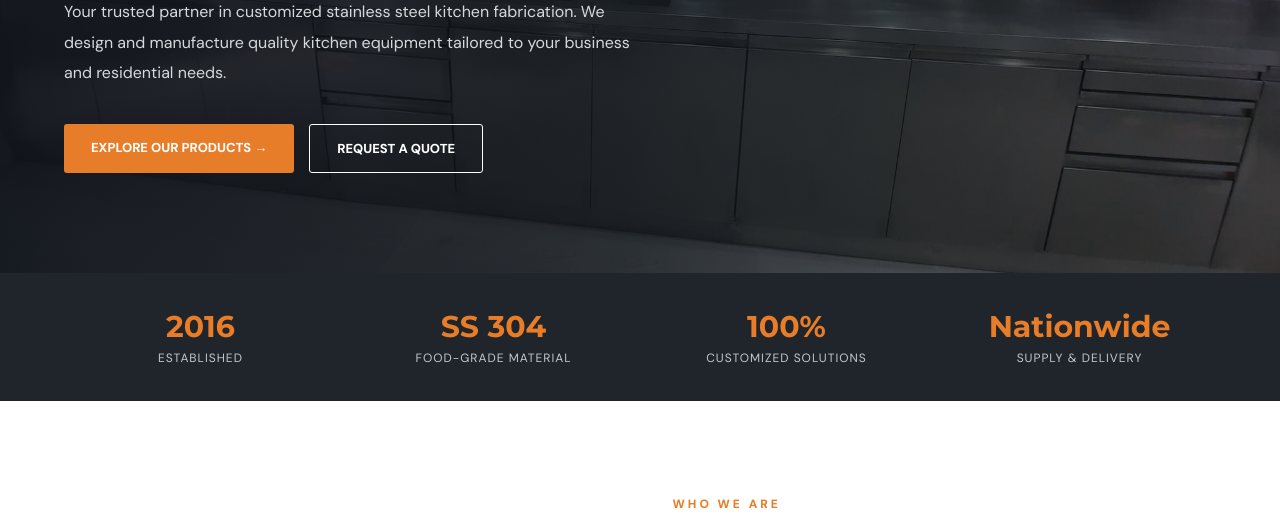
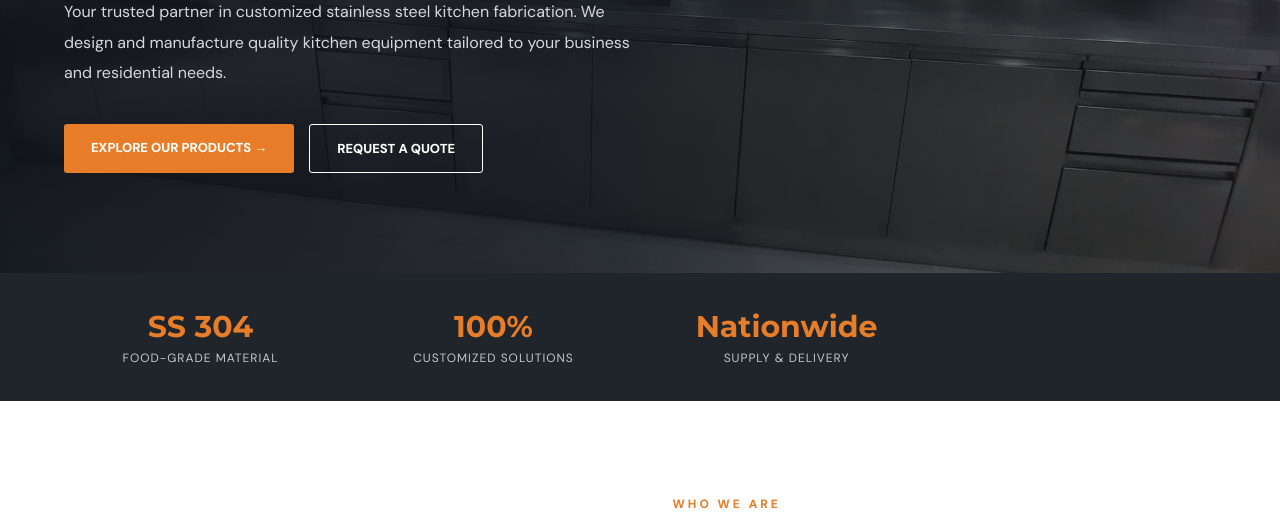
Before and after one commit to edgardataanalyst/cp_asia, a plain HTML site: page index.html in a window 1280 px wide. Shown: the part 517-1048 px from the top of the page. Drawn offline with Linux system fonts and the light colour scheme.

Commit message:
Update index.html

```diff
--- a/index.html
+++ b/index.html
@@ -841,11 +841,6 @@
         <div class="container stats-grid">
 
             <div class="stat">
-                <h2>2016</h2>
-                <p>ESTABLISHED</p>
-            </div>
-
-            <div class="stat">
                 <h2>SS 304</h2>
                 <p>FOOD-GRADE MATERIAL</p>
             </div>
```
